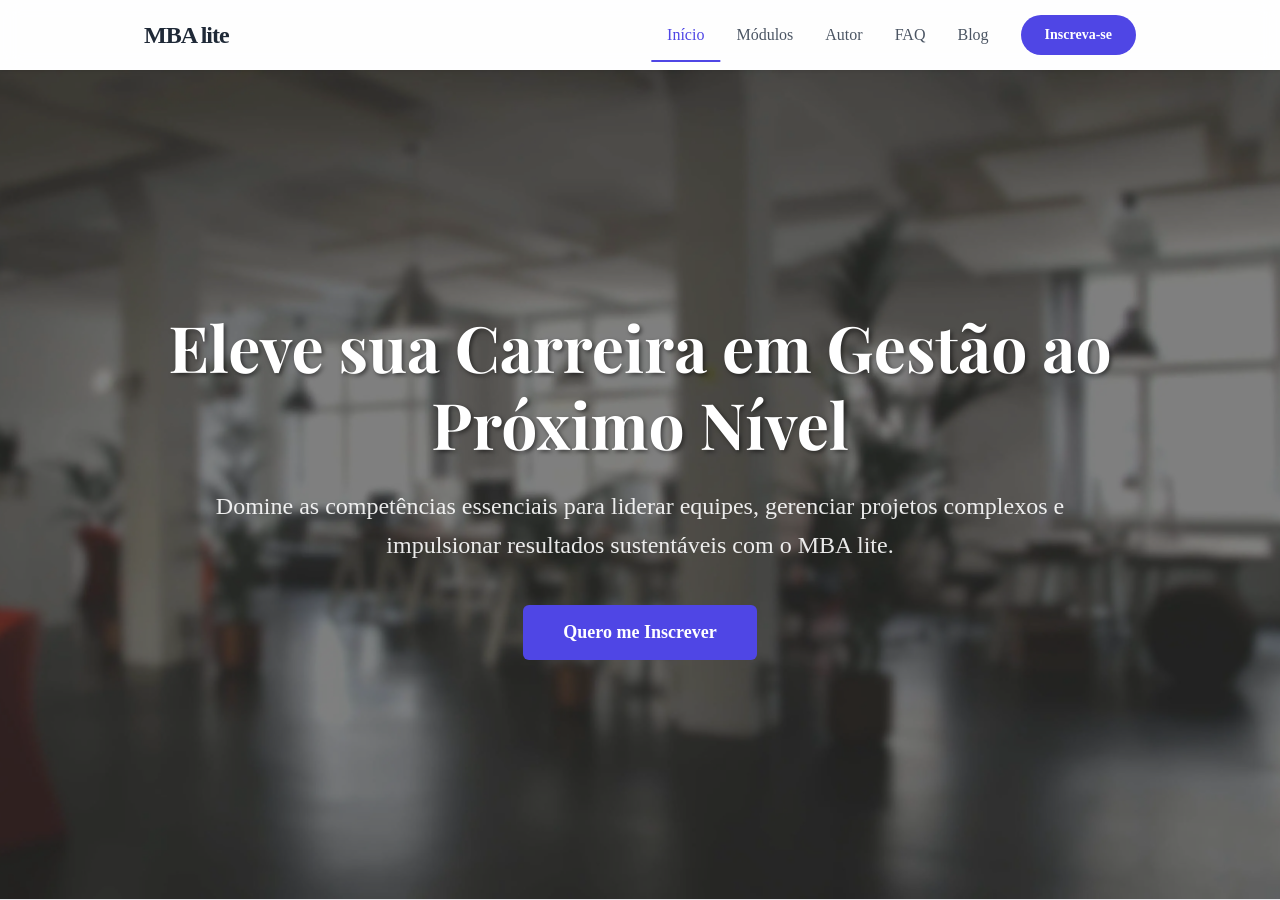
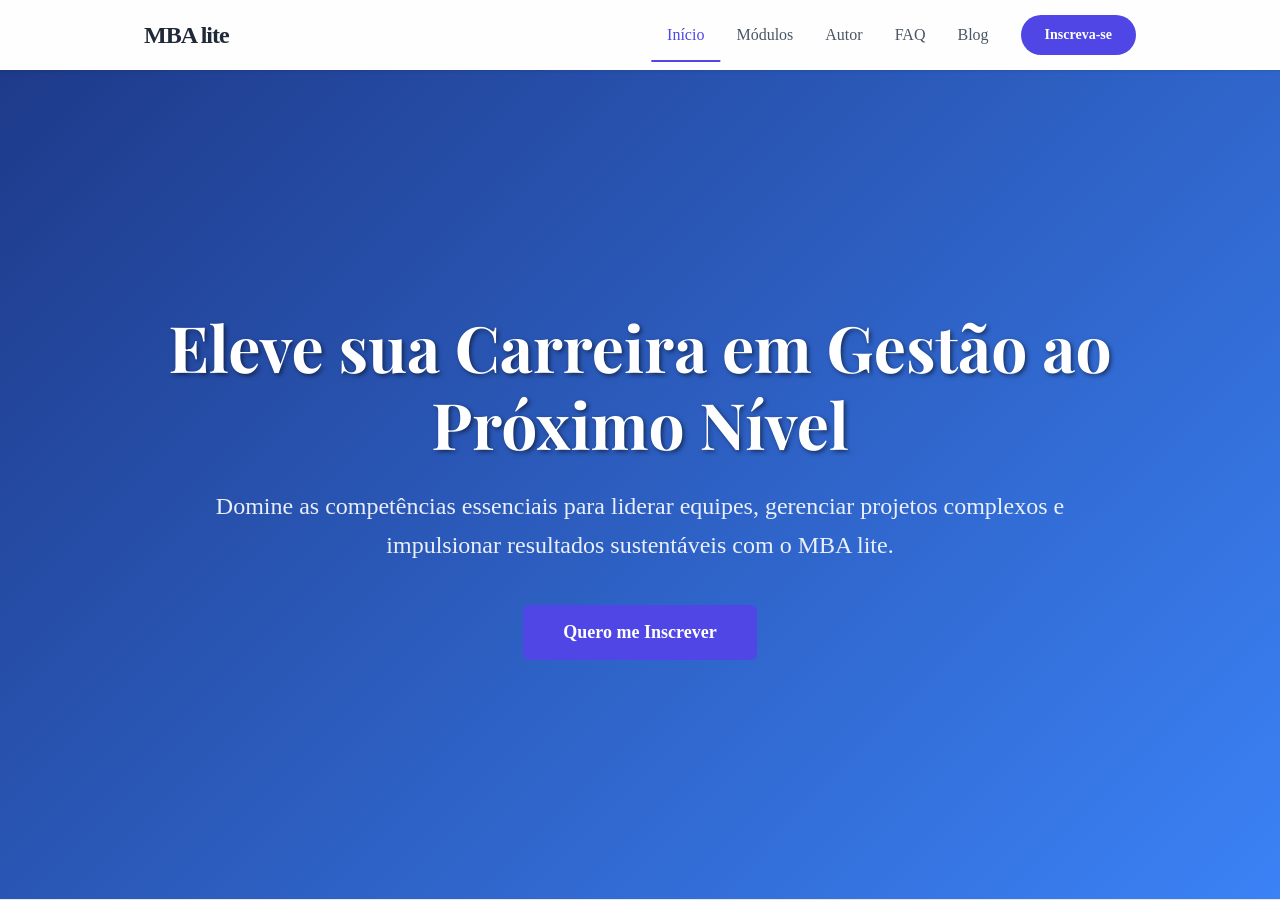
Before and after one commit to danub-io/MBAlite, a Jekyll site: the page index.html, which Jekyll copies as it is, in a window 1280 px wide and 900 px high. Built offline with Jekyll 4.4.1, drawn with Linux system fonts in a browser that asks for light colours; some web fonts are replaced.

Commit message:
feat: Replace hero background image with CSS gradient
This commit replaces the hero background image with a professional and clean CSS gradient. The new design enhances the site's visual appeal, conveying a greater sense of authority and modernity.

Key changes include:
- Replaced the `background` property in the `#hero` selector with a `linear-gradient`.
- Removed the `#hero::before` pseudo-element, which applied an unnecessary dark overlay.
- Deleted the `<link rel="preload">` for the old background image, improving performance by reducing an HTTP request.

The new background has been visually verified using Playwright to ensure it displays correctly.

```diff
--- a/index.html
+++ b/index.html
@@ -8,7 +8,6 @@
     <link rel="icon" type="image/png" href="/img/fav.png" onerror="this.onerror=null;this.href='https.placehold.co/32x32/0582ff/ffffff?text=M';">
     <link rel="preconnect" href="https://fonts.googleapis.com">
     <link rel="preconnect" href="https://fonts.gstatic.com" crossorigin>
-    <link rel="preload" href="/img/hero-background.webp" as="image" fetchpriority="high">
     <link rel="preload" href="https://fonts.googleapis.com/css2?family=Playfair+Display:wght@700&family=Source+Serif+Pro:wght@400;600&display=swap" as="style" onload="this.onload=null;this.rel='stylesheet'">
     <noscript><link href="https://fonts.googleapis.com/css2?family=Playfair+Display:wght@700&family=Source+Serif+Pro:wght@400;600&display=swap" rel="stylesheet"></noscript>
     <style>
@@ -294,20 +293,9 @@
     min-height: calc(100vh - var(--header-height));
     padding-top: 4rem;
     padding-bottom: 4rem;
-    background: url('/img/hero-background.webp') no-repeat center center/cover;
+    background: linear-gradient(135deg, #1e3a8a 0%, #3b82f6 100%);
     color: white;
     position: relative;
-}
-
-#hero::before {
-    content: '';
-    position: absolute;
-    top: 0;
-    left: 0;
-    width: 100%;
-    height: 100%;
-    background: rgba(0, 0, 0, 0.5);
-    z-index: 1;
 }
 
 #hero .container {
```
